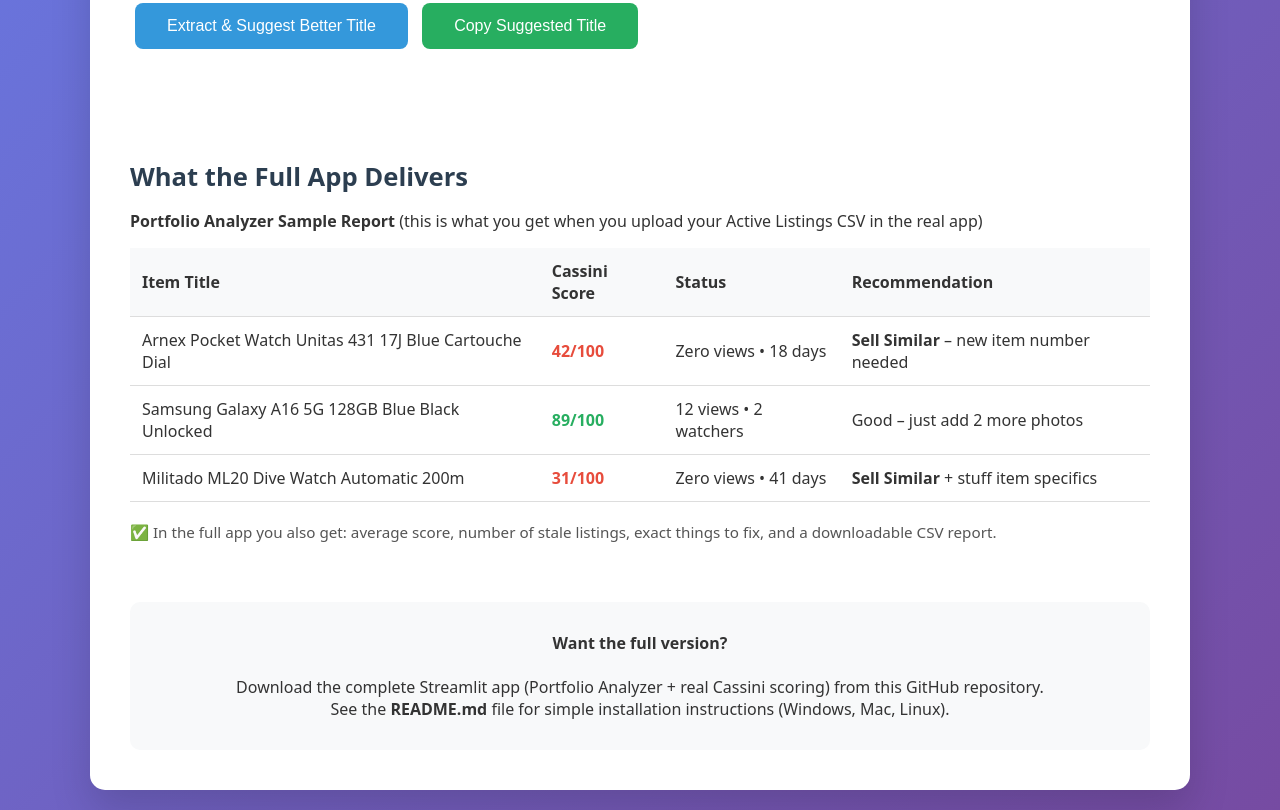
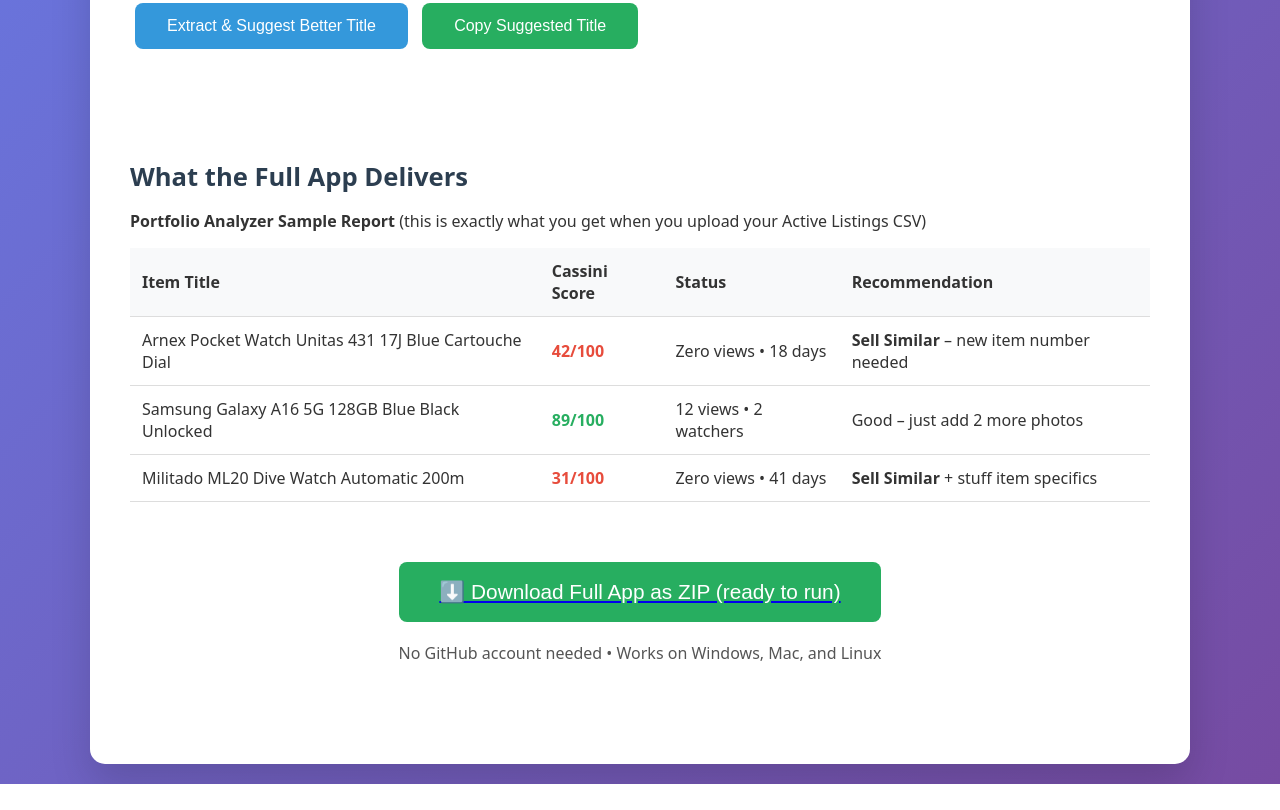
Before and after one commit to tadelstein9/ebay-cassini-diagnostic-tool, a plain HTML site: page index.html in a window 1280 px wide. Shown: the part 555-1365 px from the top of the page. After the commit the page ends 1339 px from the top, so only its background shows below. Drawn offline with Linux system fonts and the light colour scheme.

Commit message:
Update index.html

```diff
--- a/index.html
+++ b/index.html
@@ -16,6 +16,7 @@
         button { padding: 14px 32px; margin: 10px 5px; border: none; border-radius: 8px; font-size: 16px; cursor: pointer; }
         .btn-primary { background: #3498db; color: white; }
         .btn-success { background: #27ae60; color: white; }
+        .btn-download { background: #27ae60; color: white; font-size: 1.3em; padding: 18px 40px; margin: 20px auto; display: block; width: fit-content; }
         table { width: 100%; border-collapse: collapse; margin-top: 15px; }
         th, td { padding: 12px; text-align: left; border-bottom: 1px solid #ddd; }
         th { background: #f8f9fa; }
@@ -31,7 +32,6 @@
         </div>
 
         <div class="content">
-            <!-- Title Demo -->
             <div class="section">
                 <h2 class="section-title">Try the Demo</h2>
                 <p><strong>Paste a sold listing title or an eBay item number below:</strong></p>
@@ -41,11 +41,9 @@
                 <p id="result" style="margin-top:20px; font-weight:bold; min-height:30px;"></p>
             </div>
 
-            <!-- Portfolio Analyzer Preview -->
             <div class="section">
                 <h2 class="section-title">What the Full App Delivers</h2>
-                <p><strong>Portfolio Analyzer Sample Report</strong> (this is what you get when you upload your Active Listings CSV in the real app)</p>
-
+                <p><strong>Portfolio Analyzer Sample Report</strong> (this is exactly what you get when you upload your Active Listings CSV)</p>
                 <table>
                     <thead>
                         <tr>
@@ -76,17 +74,13 @@
                         </tr>
                     </tbody>
                 </table>
-
-                <p style="margin-top:20px; font-size:0.95em; color:#555;">
-                    ✅ In the full app you also get: average score, number of stale listings, exact things to fix, and a downloadable CSV report.
-                </p>
             </div>
 
-            <!-- Final CTA -->
-            <div style="text-align:center; margin-top:60px; padding:30px; background:#f8f9fa; border-radius:10px;">
-                <strong>Want the full version?</strong><br><br>
-                Download the complete Streamlit app (Portfolio Analyzer + real Cassini scoring) from this GitHub repository.<br>
-                See the <strong>README.md</strong> file for simple installation instructions (Windows, Mac, Linux).
+            <div style="text-align:center; margin:60px 0;">
+                <a href="https://github.com/tadelstein9/ebay-cassini-diagnostic-tool/archive/refs/heads/main.zip" target="_blank">
+                    <button class="btn-download">⬇️ Download Full App as ZIP (ready to run)</button>
+                </a>
+                <p style="margin-top:10px; color:#555;">No GitHub account needed • Works on Windows, Mac, and Linux</p>
             </div>
         </div>
     </div>
```
